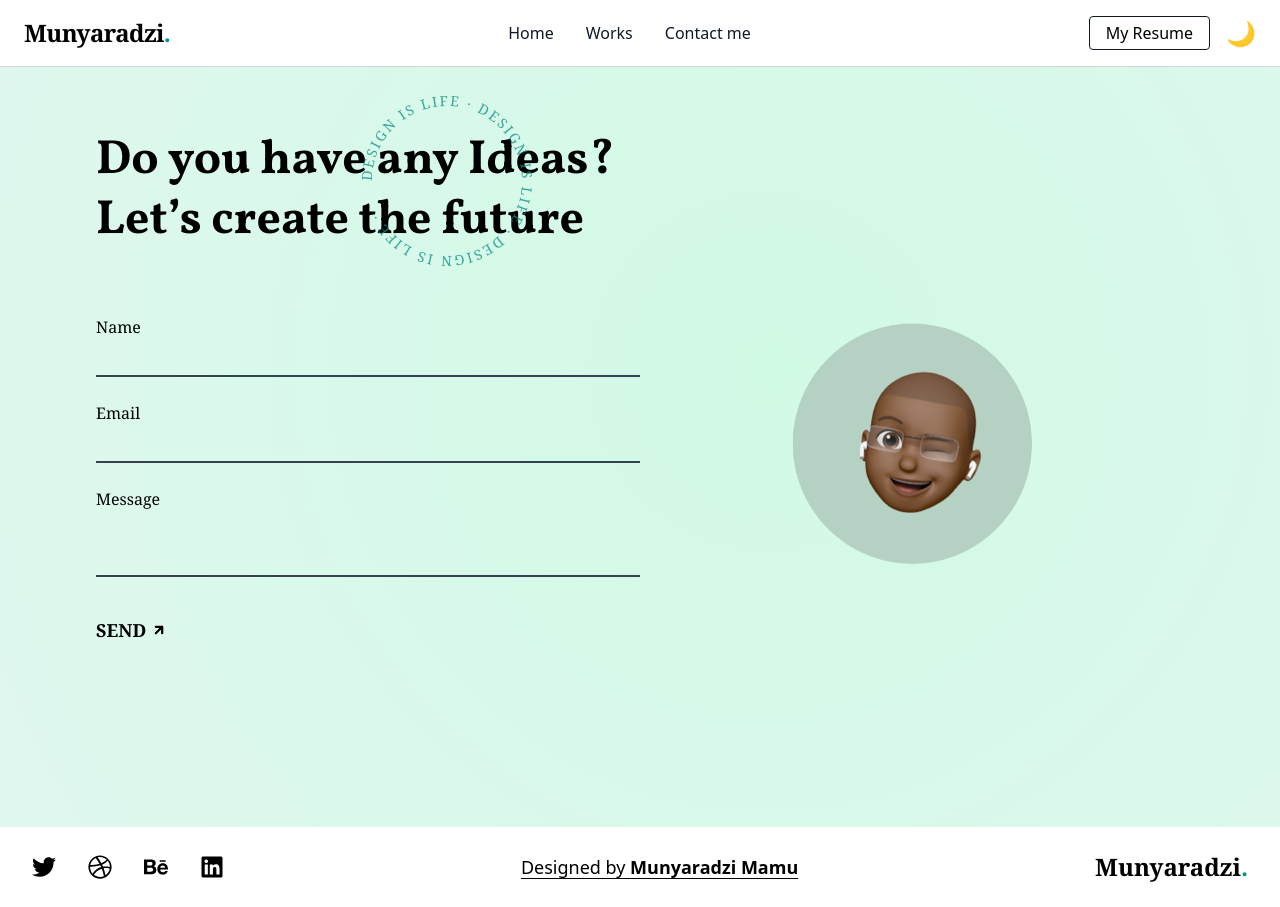
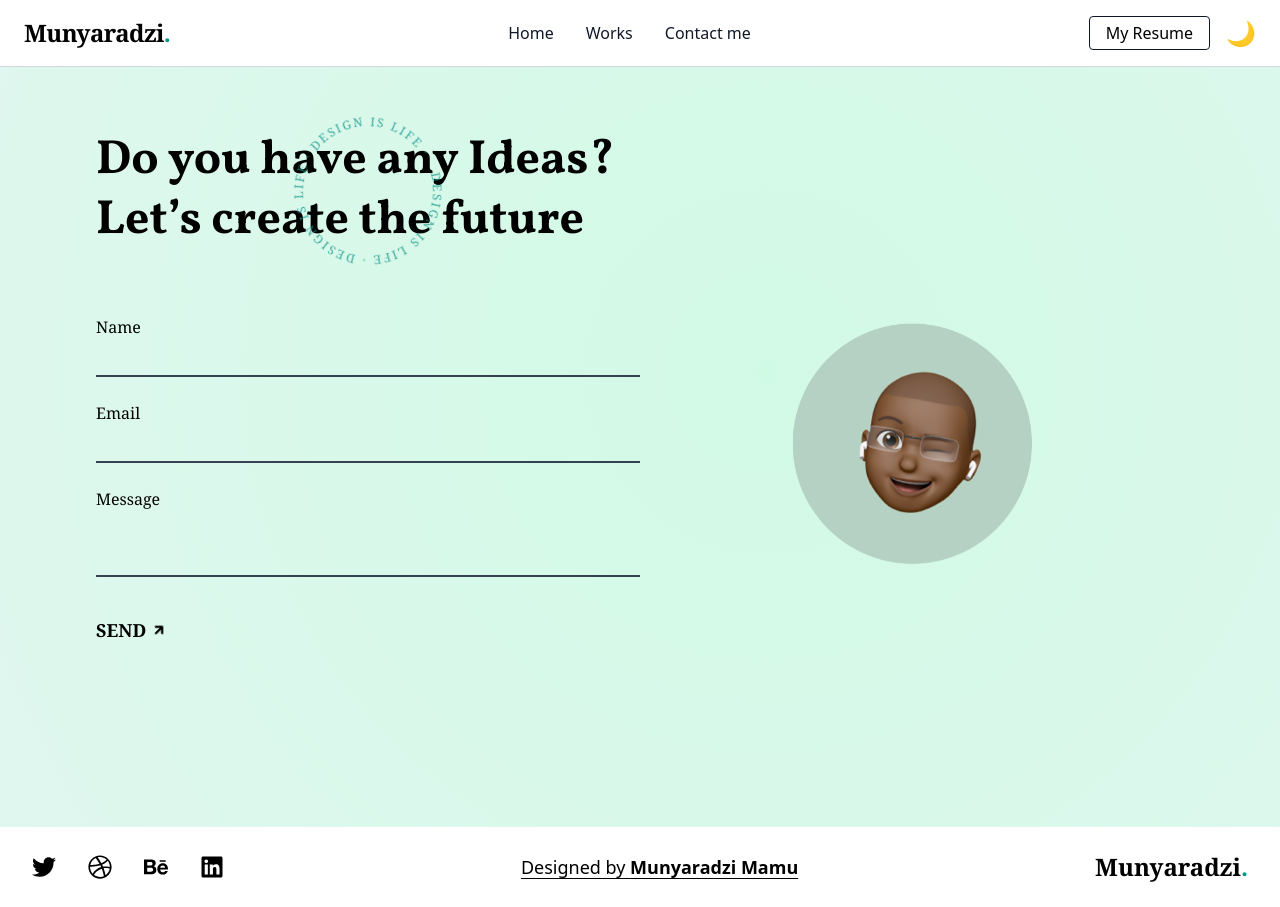
Before and after one commit to VincentMugondora/kayden-portfolio, a React (Vite) app: page /contact in a window 1280 px wide. Built offline with nearby package versions, Linux system fonts and the light colour scheme.

Commit message:
Refactor CircularText SVG in Contact component: adjust dimensions and text properties for improved visual alignment and clarity.

```diff
--- a/src/pages/Contact.jsx
+++ b/src/pages/Contact.jsx
@@ -2,11 +2,11 @@ import React from 'react';
 import personImg from '../assets/avatar.png';
 
 const CircularText = () => (
-  <svg width="180" height="180" viewBox="0 0 180 180" className="absolute left-[60%] top-[-30px] md:left-[48%] md:top-[-40px] z-0 opacity-80 pointer-events-none">
+  <svg width="160" height="160" viewBox="0 0 160 160" className="circular-text-spin absolute left-1/2 top-1/2 -translate-x-1/2 -translate-y-1/2 z-0 opacity-80 pointer-events-none">
     <defs>
-      <path id="circle" d="M90,90 m-75,0 a75,75 0 1,1 150,0 a75,75 0 1,1 -150,0" />
+      <path id="circle" d="M80,80 m-65,0 a65,65 0 1,1 130,0 a65,65 0 1,1 -130,0" />
     </defs>
-    <text fontSize="14" fill="#0e9488" fontFamily="Georgia, serif" letterSpacing="2">
+    <text fontSize="12" fill="#0e9488" fontFamily="Georgia, serif" letterSpacing="2">
       <textPath xlinkHref="#circle" startOffset="0">
         DESIGN IS LIFE · DESIGN IS LIFE · DESIGN IS LIFE ·
       </textPath>
```
